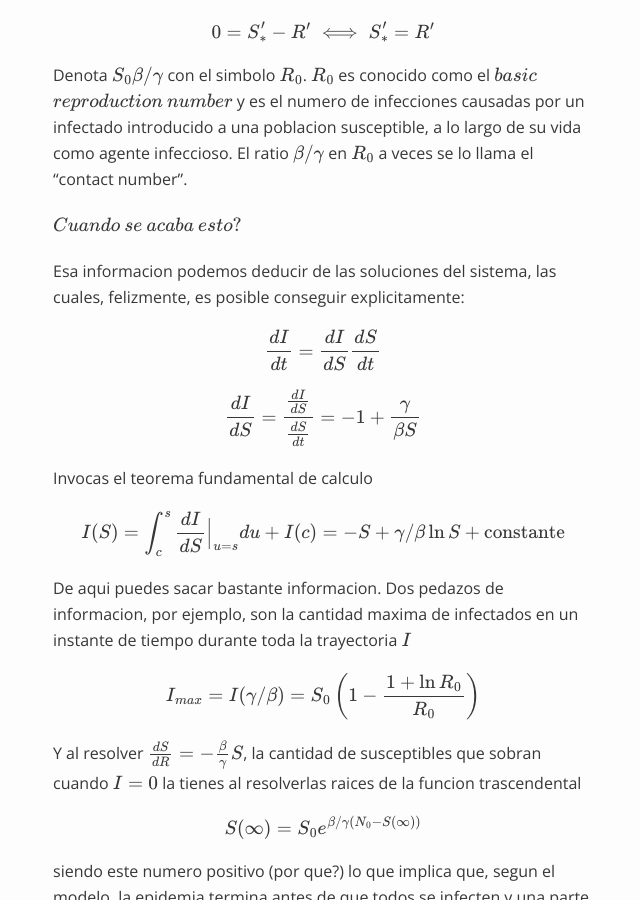
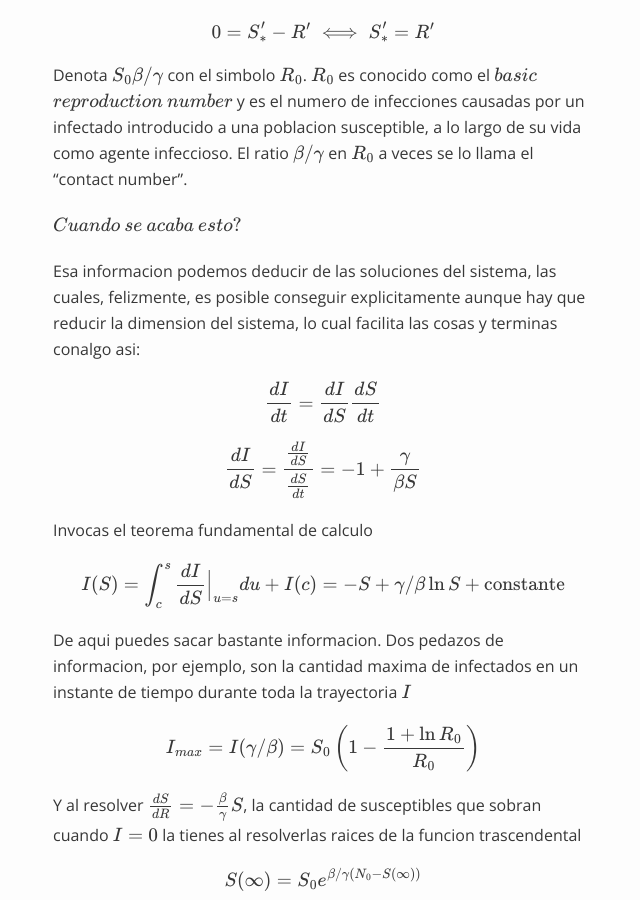
Before and after one commit to Caquita-beep/Caquita-beep.github.io, a Jekyll site: the page built from _posts/2020-03-27-Simulacion-COVID-19-Ecuador-con-modelo-SIR.md, in a window 1280 px wide and 900 px high, scrolled down 3878 px. Shown: the whole window, without its empty margins (317-957 px from the left). Built offline with Jekyll 4.4.1, drawn with Linux system fonts in a browser that asks for light colours; formulas are drawn with MathJax 3; a script that is not in the unit is left out.

Commit message:
Update 2020-03-27-Simulacion-COVID-19-Ecuador-con-modelo-SIR.md

```diff
--- a/_posts/2020-03-27-Simulacion-COVID-19-Ecuador-con-modelo-SIR.md
+++ b/_posts/2020-03-27-Simulacion-COVID-19-Ecuador-con-modelo-SIR.md
@@ -69,7 +69,7 @@ Denota $S_0\beta/\gamma$ con el simbolo $R_0$. $R_0$ es conocido como el $basic$
 
 $Cuando$ $se$ $acaba$ $esto?$
 
-Esa informacion podemos deducir de las soluciones del sistema, las cuales, felizmente, es posible conseguir explicitamente:
+Esa informacion podemos deducir de las soluciones del sistema, las cuales, felizmente, es posible conseguir explicitamente aunque hay que reducir la dimension del sistema, lo cual facilita las cosas y terminas conalgo asi:
 
 $$ \frac{dI}{dt} =  \frac{dI}{dS}  \frac{dS}{dt}$$
 
```
